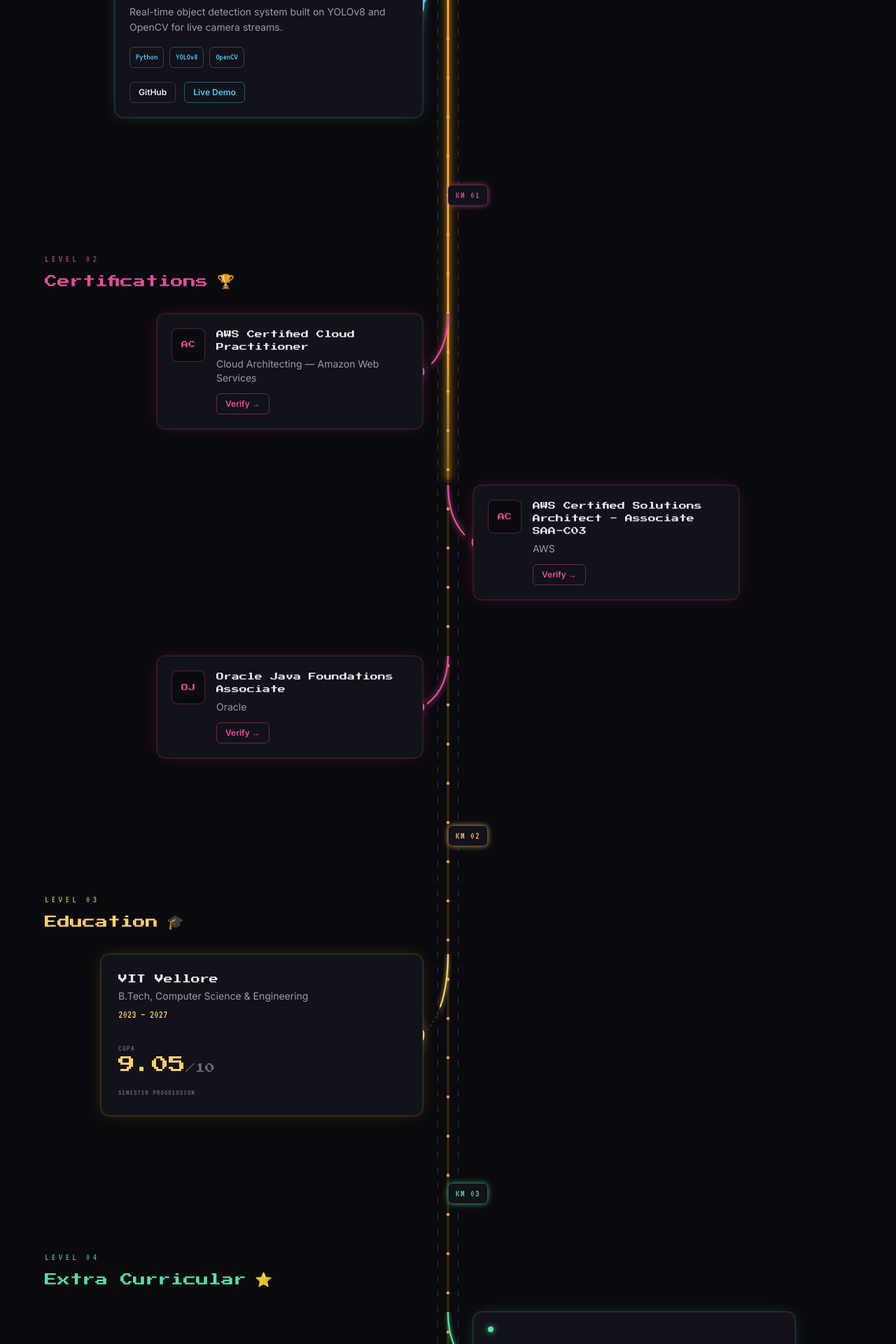
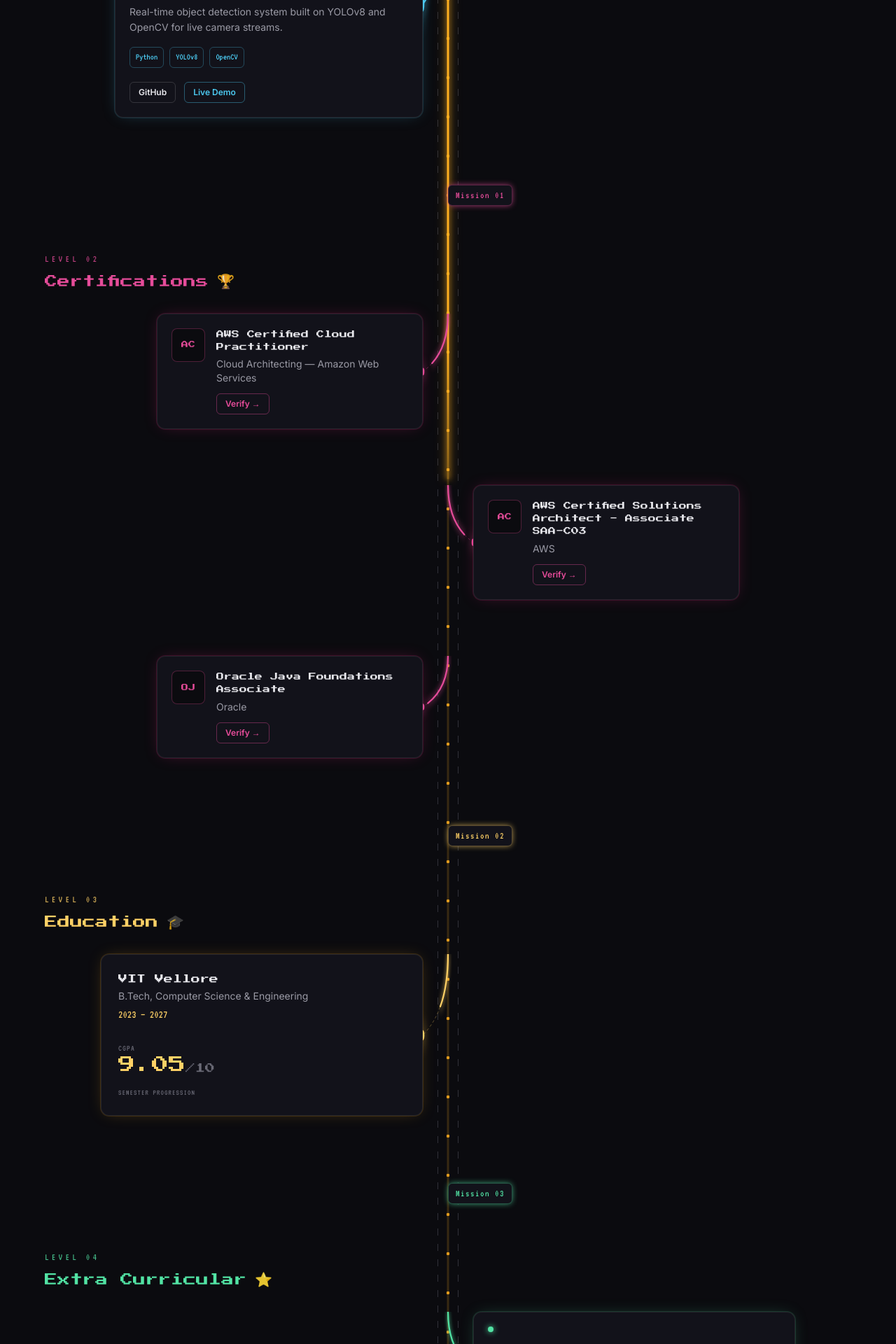
Before and after one commit to CodeXAniket/3D-portfolio, a React (Vite) app: page / in a window 1280 px wide. Shown: the part 1738-3658 px from the top of the page at 70% size. Built offline with nearby package versions, Linux system fonts and the light colour scheme.

Commit message:
Update App.jsx

```diff
--- a/src/App.jsx
+++ b/src/App.jsx
@@ -36,7 +36,7 @@ export default function App() {
             </div>
           </section>
 
-          <MilestoneMarker label="KM 01" color="pink" />
+          <MilestoneMarker label="Mission 01" color="pink" />
 
           <section id="certifications" className="mx-auto max-w-content px-6 py-16 md:py-24">
             <SectionTitle eyebrow="LEVEL 02" title="Certifications" icon="🏆" color="pink" />
@@ -49,7 +49,7 @@ export default function App() {
             </div>
           </section>
 
-          <MilestoneMarker label="KM 02" color="gold" />
+          <MilestoneMarker label="Mission 02" color="gold" />
 
           <section id="education" className="mx-auto max-w-content px-6 py-16 md:py-24">
             <SectionTitle eyebrow="LEVEL 03" title="Education" icon="🎓" color="gold" />
@@ -58,7 +58,7 @@ export default function App() {
             </BranchRow>
           </section>
 
-          <MilestoneMarker label="KM 03" color="green" />
+          <MilestoneMarker label="Mission 03" color="green" />
 
           <section id="activities" className="mx-auto max-w-content px-6 py-16 md:py-24">
             <SectionTitle eyebrow="LEVEL 04" title="Extra Curricular" icon="⭐" color="green" />
```
